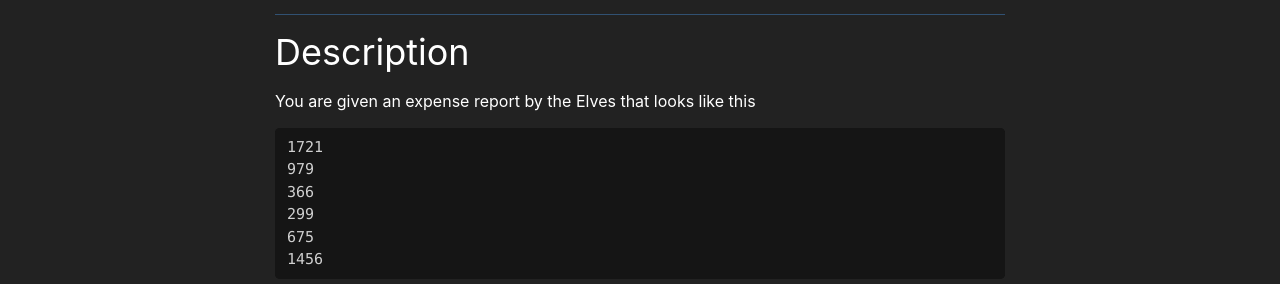
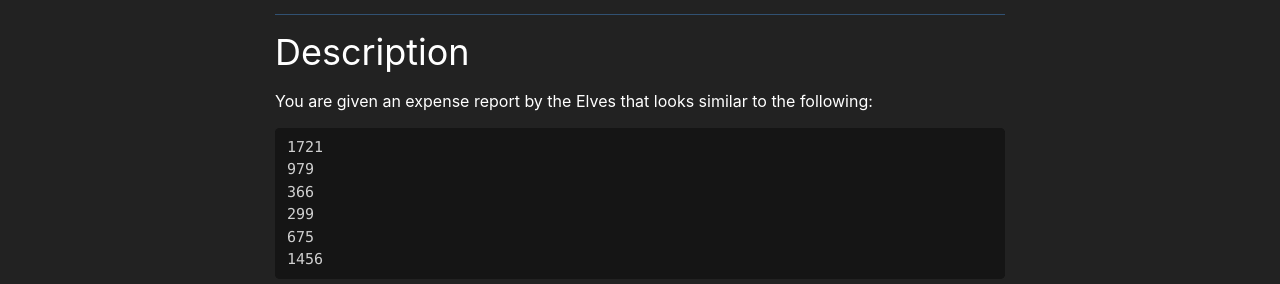
Before and after one commit to chicagopython/algosig, a Jekyll site: the page built from _posts/2020-12-03-report-repair.md, in a window 1280 px wide and 1092 px high. Shown: the part 179-463 px from the top of the window. Built offline with Jekyll 4.4.1, drawn with Linux system fonts in a browser that asks for light colours; nearby versions of some CDN libraries; our own code applies the rules of GitHub Pages for plain Markdown files.

Commit message:
Reworded

````diff
--- a/_posts/2020-12-03-report-repair.md
+++ b/_posts/2020-12-03-report-repair.md
@@ -12,7 +12,7 @@ tags:
 
 ## Description
 
-You are given an expense report by the Elves that looks like this
+You are given an expense report by the Elves that looks similar to the following:
 
 ```
 1721
````
